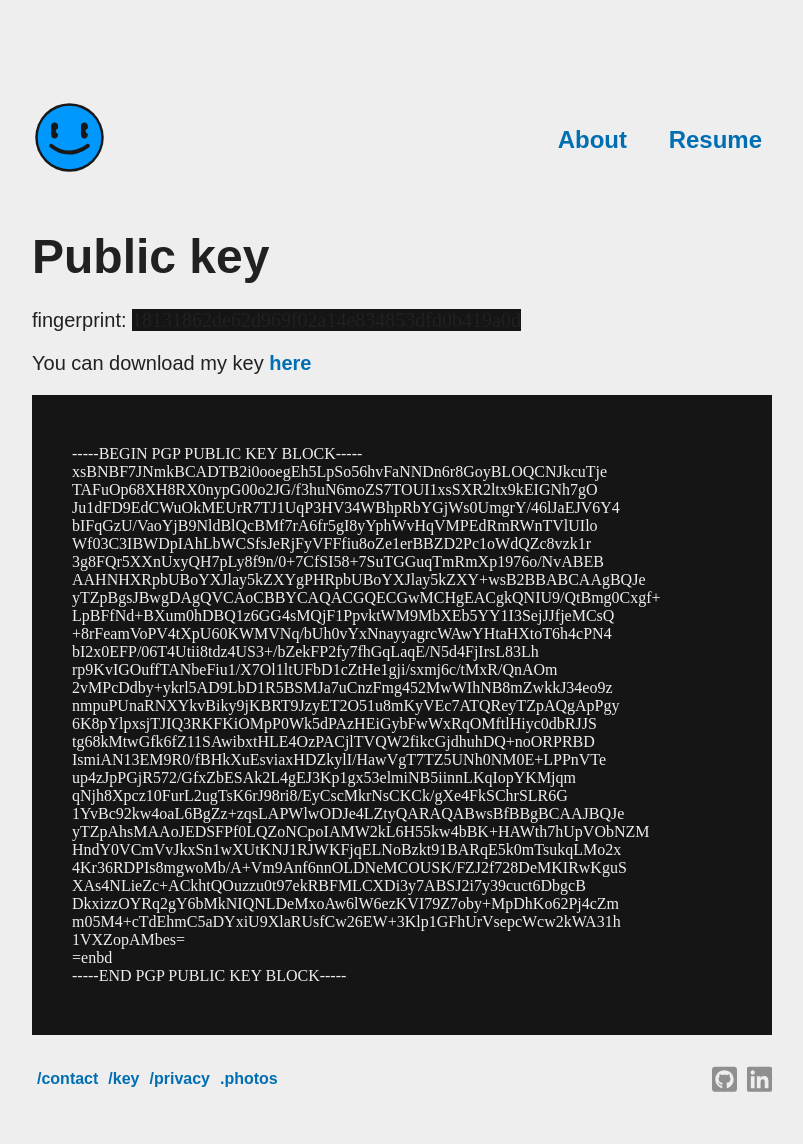
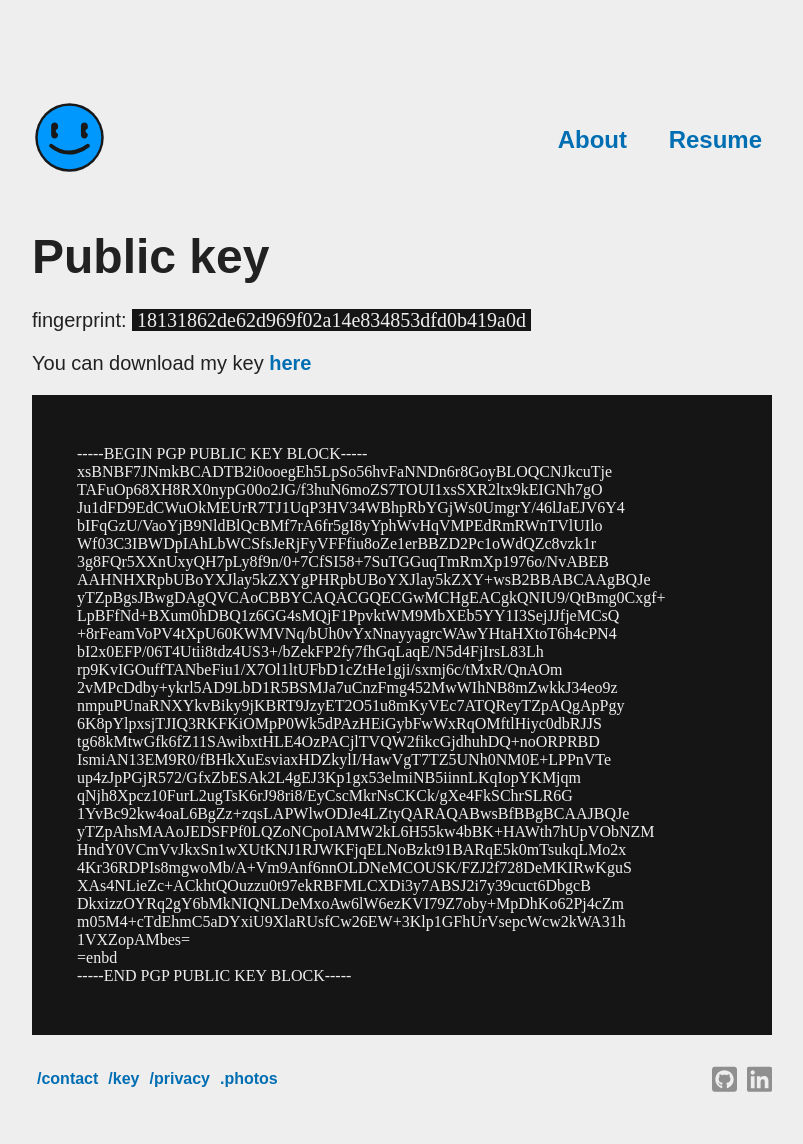
Before and after one commit to timharek/timharek.no, a Jekyll site: the page built from pages/pgp.md, in a window 1280 px wide. Shown: the whole page, without its empty margins (238-1041 px from the left). Built offline with Jekyll 4.4.1, drawn with Linux system fonts in a browser that asks for light colours; some web fonts are replaced.

Commit message:
fix: Syntax-highlight color bug

```diff
--- a/assets/_sass/_syntax.scss
+++ b/assets/_sass/_syntax.scss
@@ -4,11 +4,10 @@ $code-bg-dark: #151515;
     font-family: "JetBrains Mono";
     background: $code-bg-dark;
 
-    &.highlight-roge {
-        @media (prefers-color-scheme: light) {
-            color: $primary-light-color;
-        }
+    &.highlighter-rouge {
+        color: $primary-light-color !important;
         background: $code-bg-dark;
+        padding: 0 5px;
     }
 }
 
```
